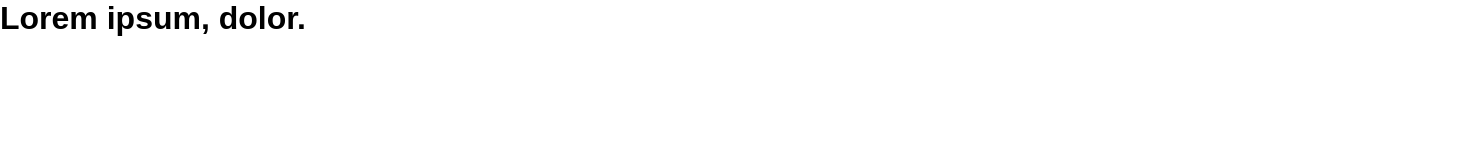
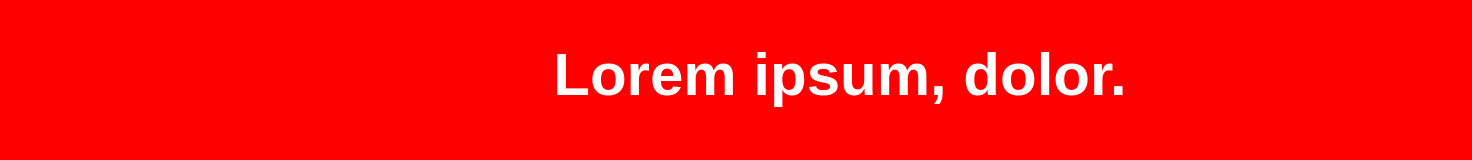
Before and after one commit to mikloshevich/fe-template, a website: page public/index.html in a window 1280 px wide. Shown: the whole page, 1472 px wide, since content can reach past the window. Drawn offline with Linux system fonts and the light colour scheme.

Commit message:
Index file changed a bit

```diff
--- a/public/index.html
+++ b/public/index.html
@@ -4,8 +4,8 @@
     <meta charset="UTF-8">
     <meta name="viewport" content="width=device-width, initial-scale=1.0">
     <title>Template</title>
-    <link rel="stylesheet" href="css/style.css">
-    <!-- <link rel="stylesheet" href="css/main.css"> -->
+    <!-- <link rel="stylesheet" href="css/style.css"> -->
+    <link rel="stylesheet" href="css/main.css">
 </head>
 <body>
     <h1>Lorem ipsum, dolor.</h1>
```
